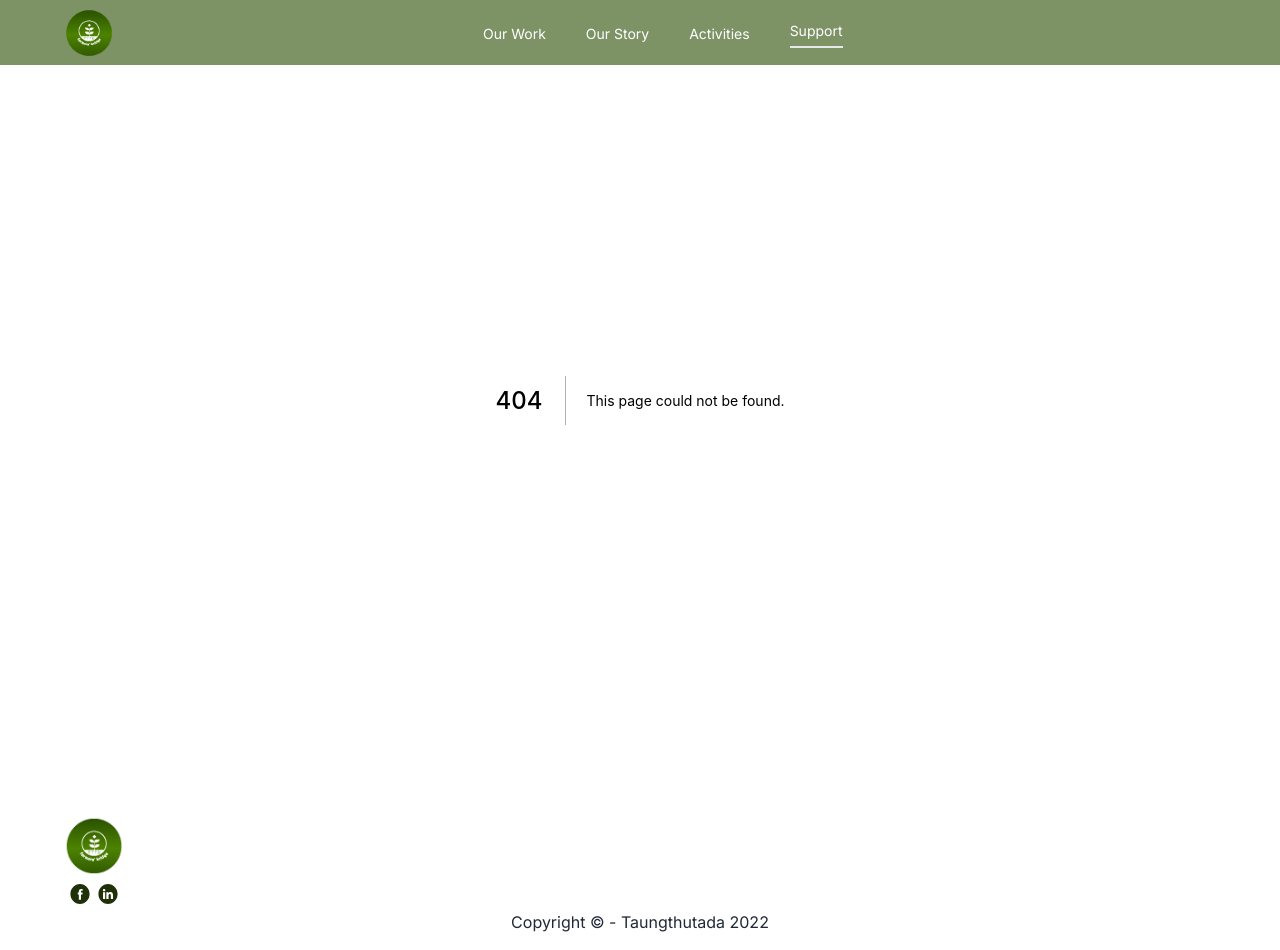
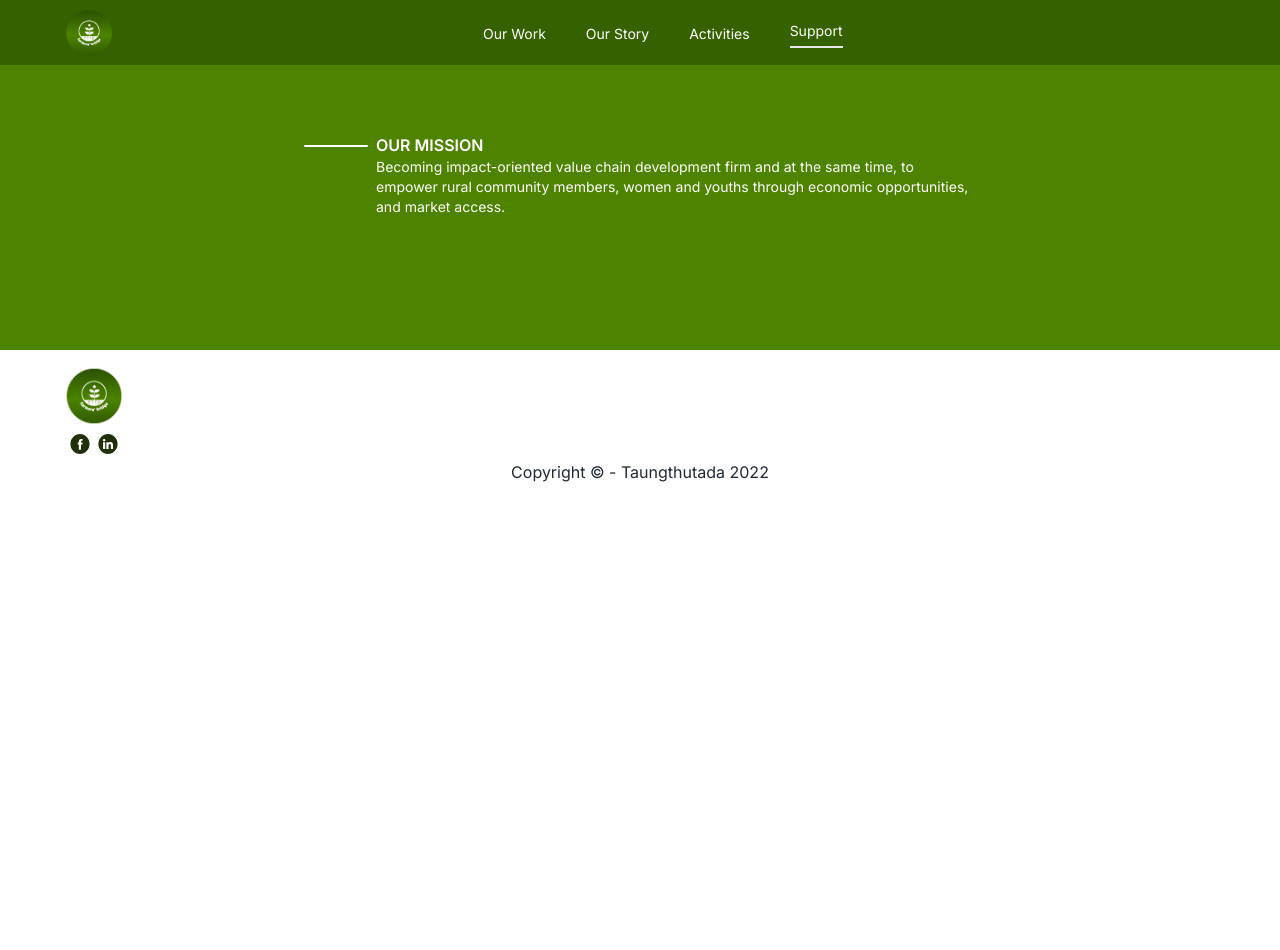
Before and after one commit to kmkhant/taungthutada, a Next.js app: page /support in a window 1280 px wide. Before the commit this address had no page. After the commit the page ends 800 px from the top, so only its background shows below. Built offline with nearby package versions, Linux system fonts and the light colour scheme.

Commit message:
added support page

```diff
--- /dev/null
+++ b/pages/support.tsx
@@ -0,0 +1,28 @@
+import { NextPage } from "next";
+import React from "react";
+
+const SupportPage: NextPage = () => {
+	return (
+		<main>
+			<section className="bg-midColor h-[350px] flex justify-center items-center">
+				<div className="flex space-x-2">
+					<div className="w-16 h-0.5 bg-white rounded-full mt-3"></div>
+					<div className="sm:w-[600px]">
+						<p className="text-white font-semibold">
+							OUR MISSION
+						</p>
+						<p className="text-white text-sm">
+							Becoming impact-oriented value chain
+							development firm and at the same time, to
+							empower rural community members, women and
+							youths through economic opportunities, and
+							market access.
+						</p>
+					</div>
+				</div>
+			</section>
+		</main>
+	);
+};
+
+export default SupportPage;
```
